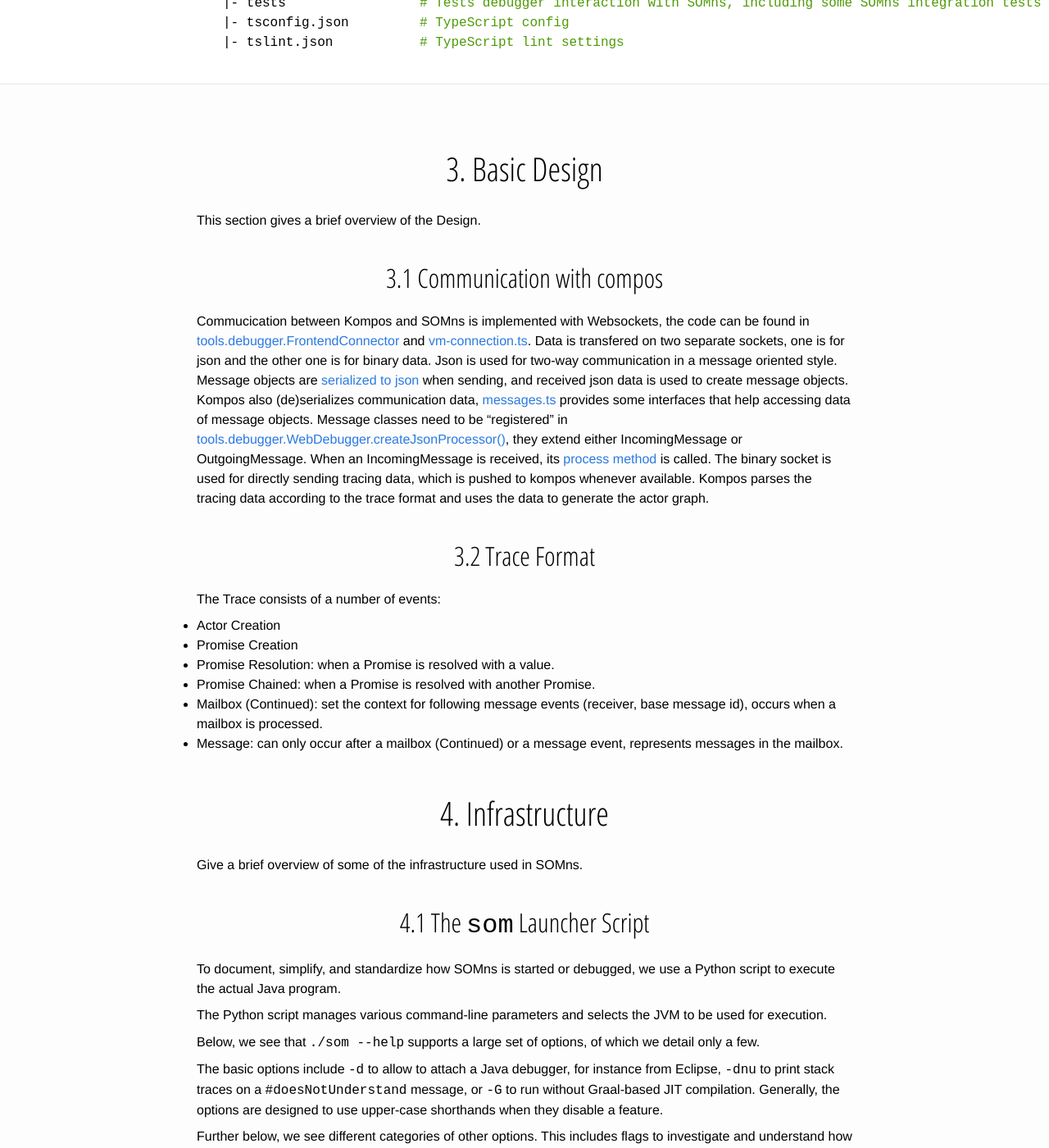
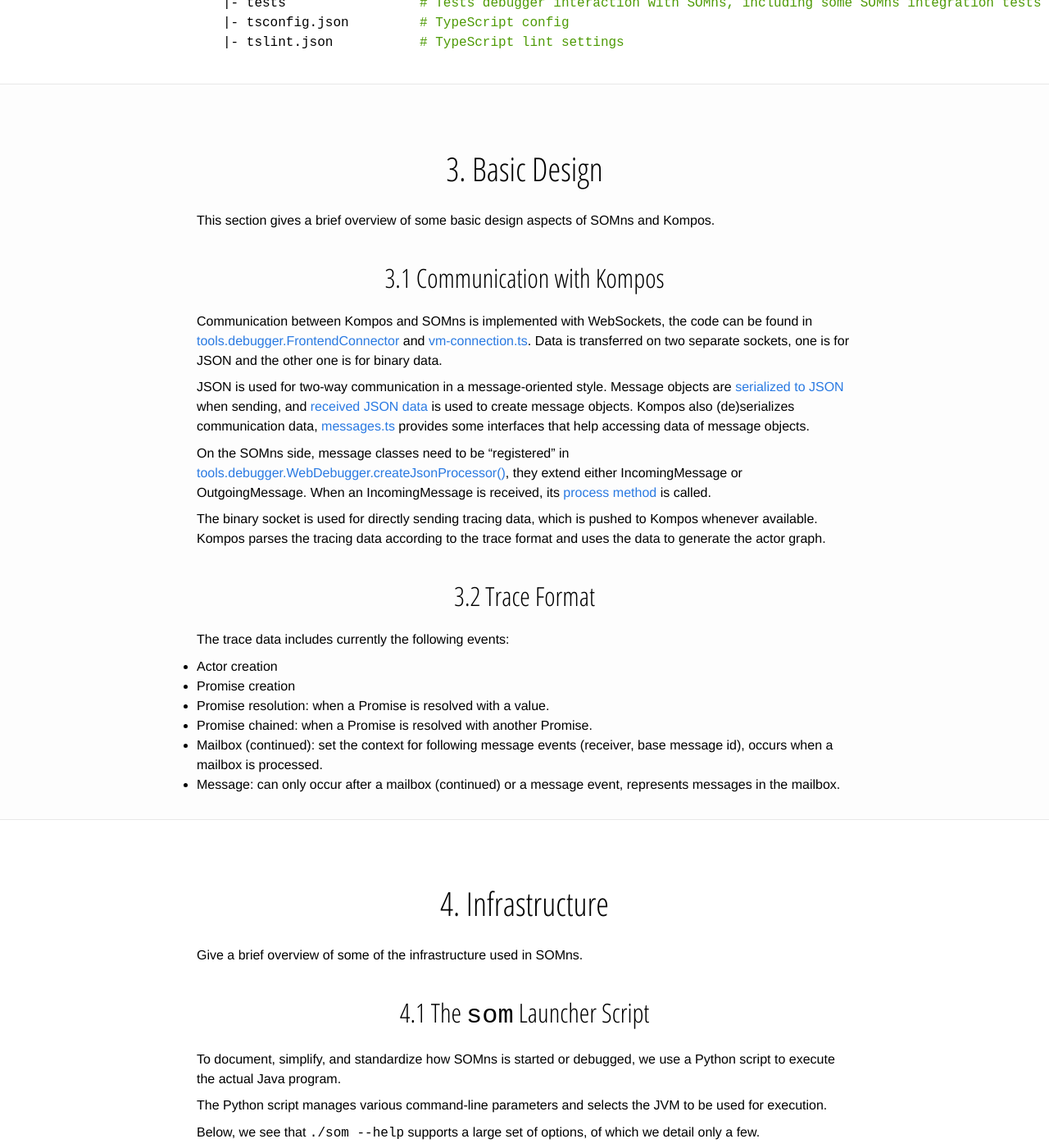
Before and after one commit to SOM-st/som-st.github.io, a Jekyll site: the page built from somns/getting-started.md, in a window 1280 px wide and 1400 px high, scrolled down 4831 px. Shown: the whole window at 82% size. Built offline with Jekyll 4.4.1, drawn with Linux system fonts in a browser that asks for light colours.

Commit message:
Fix some typos, add some few more details, fix markdown
Signed-off-by: Stefan Marr <git@stefan-marr.de>

```diff
--- a/somns/getting-started.md
+++ b/somns/getting-started.md
@@ -271,21 +271,38 @@ used to interface with the Java backend.
 <div class="content-section even"><div class="wrap" markdown="1">
 
 ## 3. Basic Design
-This section gives a brief overview of the Design.
-### 3.1 Communication with compos
-Commucication between Kompos and SOMns is implemented with Websockets, the code can be found in [tools.debugger.FrontendConnector](https://github.com/MetaConc/SOMns/blob/16af2c3e3a41d13ab8c10ec289181db9284b49aa/src/tools/debugger/FrontendConnector.java) and [vm-connection.ts](https://github.com/MetaConc/SOMns/blob/16af2c3e3a41d13ab8c10ec289181db9284b49aa/tools/kompos/src/vm-connection.ts). Data is transfered on two separate sockets, one is for json and the other one is for binary data.
-Json is used for two-way communication in a message oriented style. Message objects are [serialized to json](https://github.com/MetaConc/SOMns/blob/16af2c3e3a41d13ab8c10ec289181db9284b49aa/src/tools/debugger/FrontendConnector.java#L181) when sending, and received json data is used to create message objects.  Kompos also (de)serializes communication data, [messages.ts](https://github.com/MetaConc/SOMns/blob/16af2c3e3a41d13ab8c10ec289181db9284b49aa/tools/kompos/src/messages.ts) provides some interfaces that help accessing data of message objects.
-Message classes need to be "registered" in [tools.debugger.WebDebugger.createJsonProcessor()](https://github.com/MetaConc/SOMns/blob/16af2c3e3a41d13ab8c10ec289181db9284b49aa/src/tools/debugger/WebDebugger.java#L211), they extend either IncomingMessage or OutgoingMessage. When an IncomingMessage is received, its [process method](https://github.com/MetaConc/SOMns/blob/16af2c3e3a41d13ab8c10ec289181db9284b49aa/src/tools/debugger/message/Message.java#L9) is called.
-The binary socket is used for directly sending tracing data, which is pushed to kompos whenever available. Kompos parses the tracing data according to the trace format and uses the data to generate the actor graph.
+
+This section gives a brief overview of some basic design aspects of SOMns and
+Kompos.
+
+### 3.1 Communication with Kompos
+
+Communication between Kompos and SOMns is implemented with WebSockets, the code can be found in [tools.debugger.FrontendConnector](https://github.com/MetaConc/SOMns/blob/16af2c3e3a41d13ab8c10ec289181db9284b49aa/src/tools/debugger/FrontendConnector.java) and [vm-connection.ts](https://github.com/MetaConc/SOMns/blob/16af2c3e3a41d13ab8c10ec289181db9284b49aa/tools/kompos/src/vm-connection.ts). Data is transferred on two separate sockets, one is for JSON and the other one is for binary data.
+
+JSON is used for two-way communication in a message-oriented style. Message objects are [serialized to JSON](https://github.com/MetaConc/SOMns/blob/16af2c3e3a41d13ab8c10ec289181db9284b49aa/src/tools/debugger/FrontendConnector.java#L181) when sending, and [received JSON data](https://github.com/smarr/SOMns/blob/16075443872e8de63e2bc71817552731f85eb1f0/src/tools/debugger/WebSocketHandler.java#L40) is used to create message objects.  Kompos also (de)serializes communication data, [messages.ts](https://github.com/MetaConc/SOMns/blob/16af2c3e3a41d13ab8c10ec289181db9284b49aa/tools/kompos/src/messages.ts) provides some interfaces that help accessing data of message objects.
+
+On the SOMns side, message classes need to be "registered" in [tools.debugger.WebDebugger.createJsonProcessor()](https://github.com/MetaConc/SOMns/blob/16af2c3e3a41d13ab8c10ec289181db9284b49aa/src/tools/debugger/WebDebugger.java#L211), they extend either IncomingMessage or OutgoingMessage. When an IncomingMessage is received, its [process method](https://github.com/MetaConc/SOMns/blob/16af2c3e3a41d13ab8c10ec289181db9284b49aa/src/tools/debugger/message/Message.java#L9) is called.
+
+The binary socket is used for directly sending tracing data, which is pushed to
+Kompos whenever available. Kompos parses the tracing data according to the
+trace format and uses the data to generate the actor graph.
 
 ### 3.2 Trace Format
-The Trace consists of a number of events:
-- Actor Creation
-- Promise Creation
-- Promise Resolution: when a Promise is resolved with a value.
-- Promise Chained: when a Promise is resolved with another Promise.
-- Mailbox (Continued): set the context for following message events (receiver, base message id), occurs when a mailbox is processed.
-- Message: can only occur after a mailbox (Continued) or a message event, represents messages in the mailbox.
+
+The trace data includes currently the following events:
+
+- Actor creation
+- Promise creation
+- Promise resolution: when a Promise is resolved with a value.
+- Promise chained: when a Promise is resolved with another Promise.
+- Mailbox (continued): set the context for following message events (receiver, base message id), occurs when a mailbox is processed.
+- Message: can only occur after a mailbox (continued) or a message event, represents messages in the mailbox.
+
+</div></div>
+
+
+<div class="content-section odd"><div class="wrap" markdown="1">
+
 
 ## 4. Infrastructure
 
```
